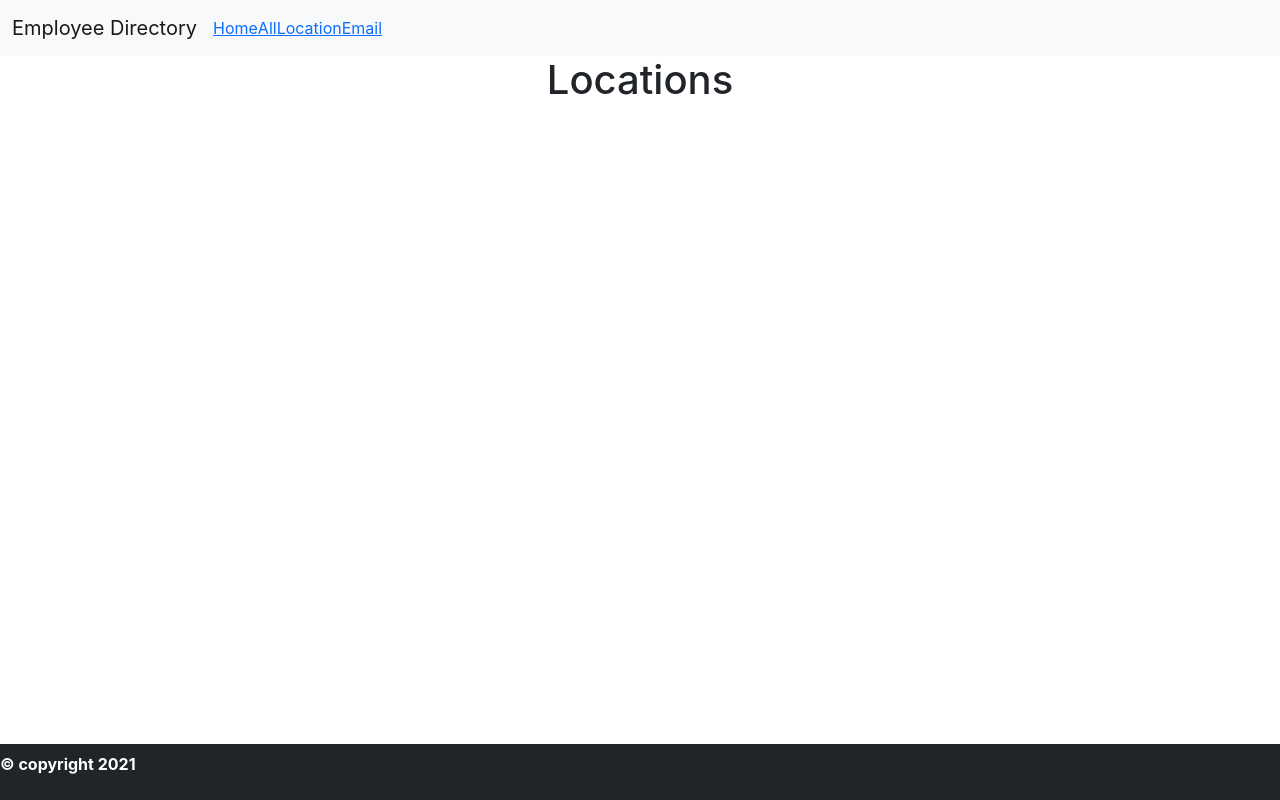
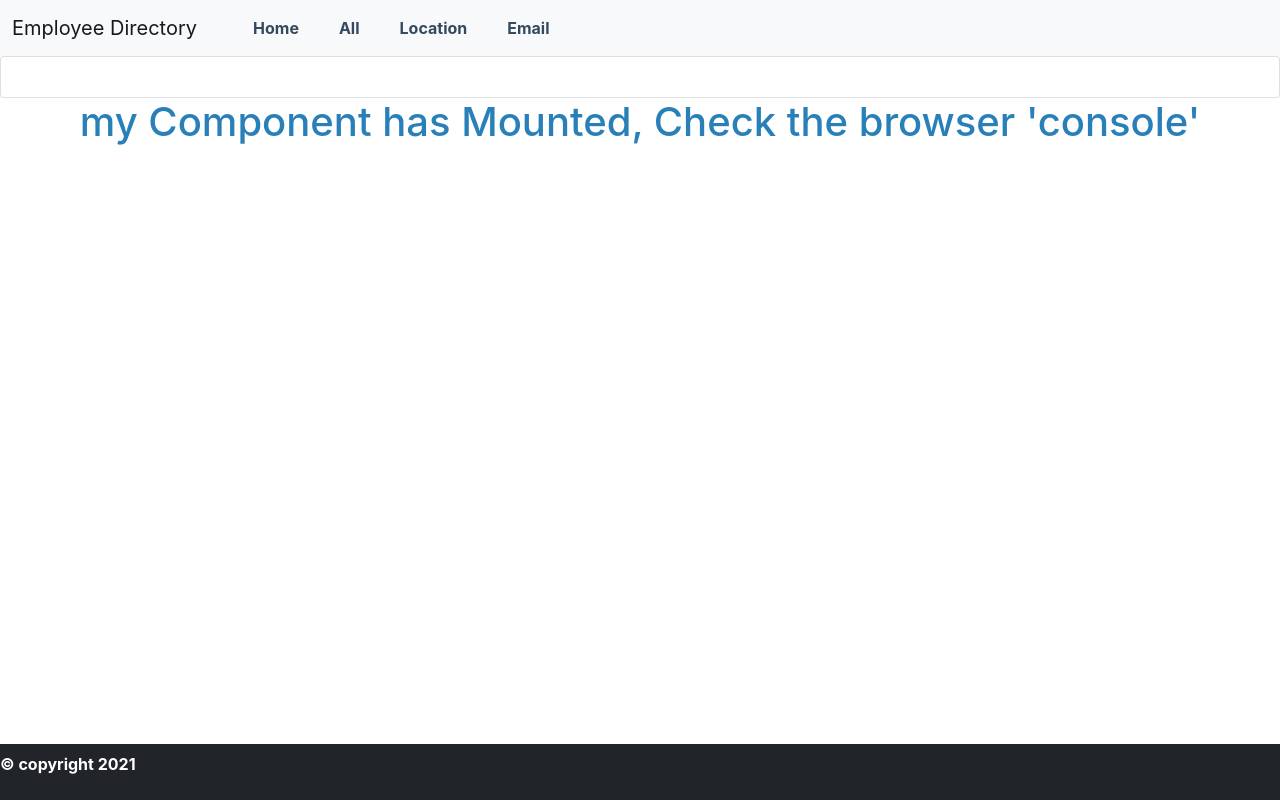
Before and after one commit to lizlarkin/EmployeeDirectory, a React (Create React App) app: page /Locations in a window 1280 px wide. Built offline with nearby package versions, Linux system fonts and the light colour scheme; no server answers.

Commit message:
added react-router-dom to handle pages, added navigation and h1 styling, connected to Random Users API

```diff
--- a/src/App.css
+++ b/src/App.css
@@ -36,3 +36,7 @@
     transform: rotate(360deg);
   }
 }
+
+h1 {
+  color: #2980b9;
+}
--- a/src/App.js
+++ b/src/App.js
@@ -7,10 +7,13 @@ import Home from './Pages/Home';
 import AllEmployees from './Pages/AllEmployees';
 import Locations from './Pages/Locations';
 import Email from './Pages/Email';
+import Card from './Components/Card/Card';
+import Users from './Components/Users/Users';
 
 function App() {
   return (
     <div className="App">
+
       <BrowserRouter>
         <Nav />
         <Switch>
@@ -18,9 +21,9 @@ function App() {
           <Route path="/AllEmployees" component={AllEmployees} />
           <Route path="/Locations" component={Locations} />
           <Route path="/Email" component={Email} />
-
         </Switch>
       </BrowserRouter>
+      <Users />
       <Footer />
     </div>
   );
--- /dev/null
+++ b/src/Components/Card/Card.js
@@ -0,0 +1,15 @@
+import React from 'react'
+
+const Card = (props) => {
+    return (
+        <div>
+            <div className="card">
+                <div className="card-body">
+                    <h1>{props.pageTitles}</h1>
+                </div>
+             </div>
+        </div>
+    )
+}
+
+export default Card
--- a/src/Components/Footer/Footer.js
+++ b/src/Components/Footer/Footer.js
@@ -13,8 +13,8 @@ const Footer = () => {
 
     return (
         <div>
-            <nav class= "navbar fixed-bottom navbar-light bg-dark" style = {styles.footerStyles}>
-                <p class="justify-content-center">&#169; copyright 2021</p>
+            <nav className= "navbar fixed-bottom navbar-light bg-dark" style = {styles.footerStyles}>
+                <p className="justify-content-center">&#169; copyright 2021</p>
             </nav>
         </div>
     )
--- a/src/Components/Nav/Nav.js
+++ b/src/Components/Nav/Nav.js
@@ -1,4 +1,5 @@
 import React from 'react'
+import styles from "./NavStyles"
 import {Link} from "react-router-dom"
 
 const Nav = () => {
@@ -6,23 +7,23 @@ const Nav = () => {
         <div>
             <nav className="navbar navbar-expand-lg navbar-light bg-light">
                 <div className="container-fluid">
-                    <a className="navbar-brand" href="#">Employee Directory</a>
+                    <a className="navbar-brand" href="/Home">Employee Directory</a>
                     <button className="navbar-toggler" type="button" data-bs-toggle="collapse" data-bs-target="#navbarNav" aria-controls="navbarNav" aria-expanded="false" aria-label="Toggle navigation">
                     <span className="navbar-toggler-icon"></span>
                     </button>
                     <div className="collapse navbar-collapse" id="navbarNav">
                         <ul className="navbar-nav">
                             <li className="nav-item">
-                                <Link to="/Home">Home</Link>
+                                <Link to="/Home" style={styles.linkStyles}>Home</Link>
                             </li>
                             <li className="nav-item">
-                                <Link to="/AllEmployees">All</Link>
+                                <Link to="/AllEmployees" style={styles.linkStyles}>All</Link>
                             </li>
                             <li className="nav-item">
-                                <Link to="/Locations">Location</Link>
+                                <Link to="/Locations" style={styles.linkStyles}>Location</Link>
                             </li>
                             <li className="nav-item">
-                                <Link to="/Email">Email</Link>
+                                <Link to="/Email" style={styles.linkStyles}>Email</Link>
                             </li>
                         </ul>
                     </div>
--- a/src/Components/Nav/NavStyles.js
+++ b/src/Components/Nav/NavStyles.js
@@ -0,0 +1,8 @@
+module.exports = {
+    linkStyles: {
+        textDecoration: "none",
+        color: "#34495e",
+        marginLeft: "40px",
+        fontWeight: "bold"
+    }
+}
--- /dev/null
+++ b/src/Components/Users/Users.js
@@ -0,0 +1,14 @@
+import React from 'react';
+
+class Users extends React.Component {
+  componentDidMount() {
+    const url = 'https://randomuser.me/api/';
+    fetch(url)
+      .then((response) => response.json())
+      .then((data) => console.log('Random User API Data:', data));
+  }
+  render() {
+    return <h1>my Component has Mounted, Check the browser 'console' </h1>;
+  }
+}
+export default Users;
--- a/src/Pages/AllEmployees.js
+++ b/src/Pages/AllEmployees.js
@@ -1,9 +1,10 @@
 import React from 'react'
+import Card from './../Components/Card/Card';
 
 const AllEmployees = () => {
     return (
         <div>
-            <h1>All</h1>
+            <Card pageTitle={"All Employees"}/>
         </div>
     )
 }
--- a/src/Pages/Email.js
+++ b/src/Pages/Email.js
@@ -1,9 +1,11 @@
 import React from 'react'
+import Card from './../Components/Card/Card';
+
 
 const Email = () => {
     return (
         <div>
-            <h1>Email</h1>
+            <Card pageTitle={"Employee Email"}/>
         </div>
     )
 }
--- a/src/Pages/Home.js
+++ b/src/Pages/Home.js
@@ -1,9 +1,10 @@
 import React from 'react'
+import Card from './../Components/Card/Card';
 
 const Home = () => {
     return (
         <div>
-            <h1>Home</h1>
+            <Card pageTitle={"Employee Directory"}/>
         </div>
     )
 }
--- a/src/Pages/Locations.js
+++ b/src/Pages/Locations.js
@@ -1,9 +1,10 @@
 import React from 'react'
+import Card from './../Components/Card/Card';
 
 const Locations = () => {
     return (
         <div>
-            <h1>Locations</h1>
+            <Card pageTitle={"Employee Locations"}/>
         </div>
     )
 }
```
